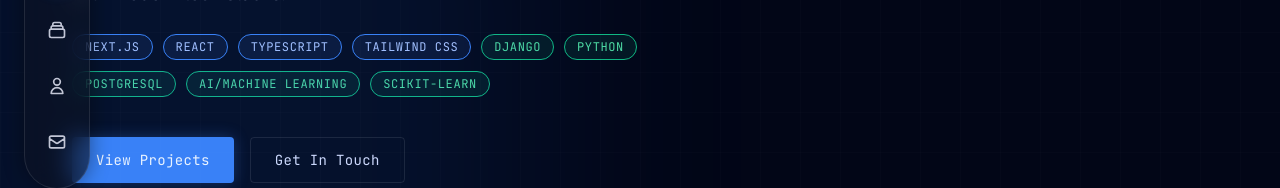
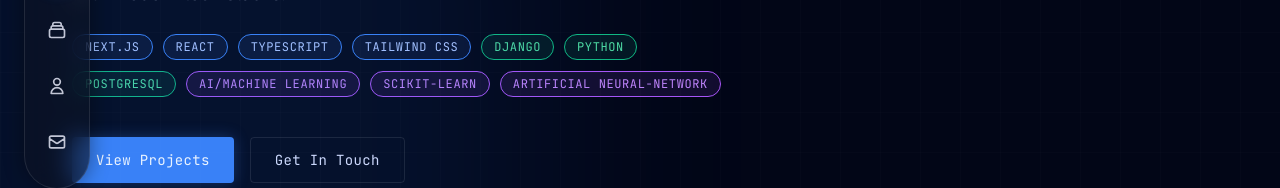
Before and after one commit to yusss4me/my-porto, a Next.js app: page / in a window 1280 px wide. Shown: the part 368-556 px from the top of the page. Built offline with nearby package versions, Linux system fonts and the light colour scheme; no server answers; a web font is replaced by a local one.

Commit message:
feat: add category-based badge colors (cyan for frontend, green for backend, purple for AI/ML)

```diff
--- a/components/atoms/Badge.tsx
+++ b/components/atoms/Badge.tsx
@@ -4,13 +4,15 @@ import React from 'react';
 
 interface BadgeProps {
   children: React.ReactNode;
-  variant?: 'blue' | 'green';
+  variant?: 'blue' | 'green' | 'purple';
 }
 
 export default function Badge({ children, variant = 'blue' }: BadgeProps) {
   const colorClasses =
     variant === 'green'
       ? 'border-[#10b981] bg-[#10b981]/10 text-[#4edea3]'
+      : variant === 'purple'
+      ? 'border-[#a855f7] bg-[#a855f7]/10 text-[#c084fc]'
       : 'border-[#3b82f6] bg-[#3b82f6]/10 text-[#adc6ff]';
 
   return (
--- a/components/organisms/HeroSection.tsx
+++ b/components/organisms/HeroSection.tsx
@@ -70,7 +70,15 @@ export default function HeroSection() {
               },
             }}
           >
-            <Badge variant={tech.category === 'frontend' ? 'blue' : 'green'}>
+            <Badge
+              variant={
+                tech.category === 'ai'
+                  ? 'purple'
+                  : tech.category === 'backend'
+                  ? 'green'
+                  : 'blue'
+              }
+            >
               {tech.name}
             </Badge>
           </motion.div>
--- a/data/portfolioData.json
+++ b/data/portfolioData.json
@@ -50,6 +50,10 @@
     {
       "name": "SCIKIT-LEARN",
       "category": "ai"
+    },
+    {
+      "name": "Artificial Neural-Network",
+      "category": "ai"
     }
   ],
   "projects": [
```
